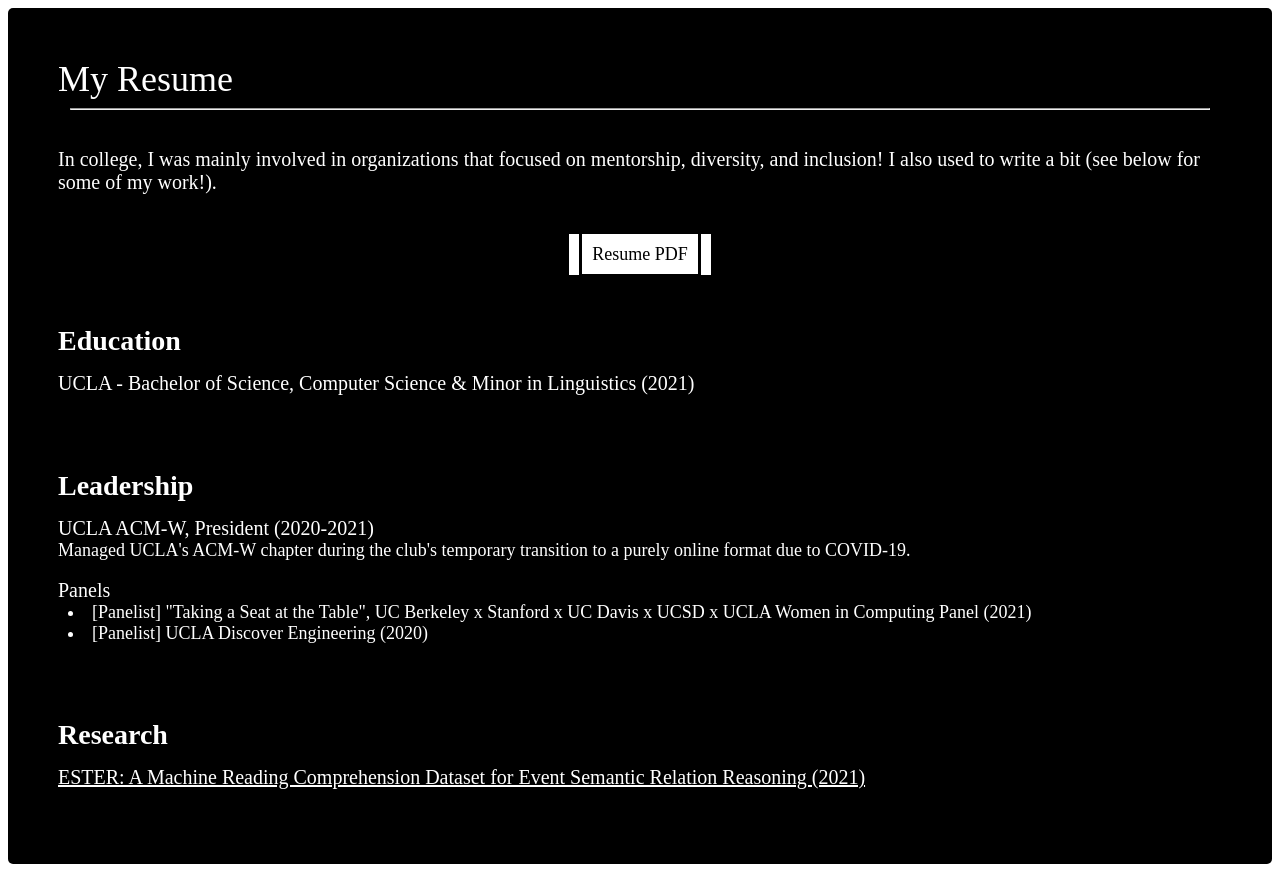
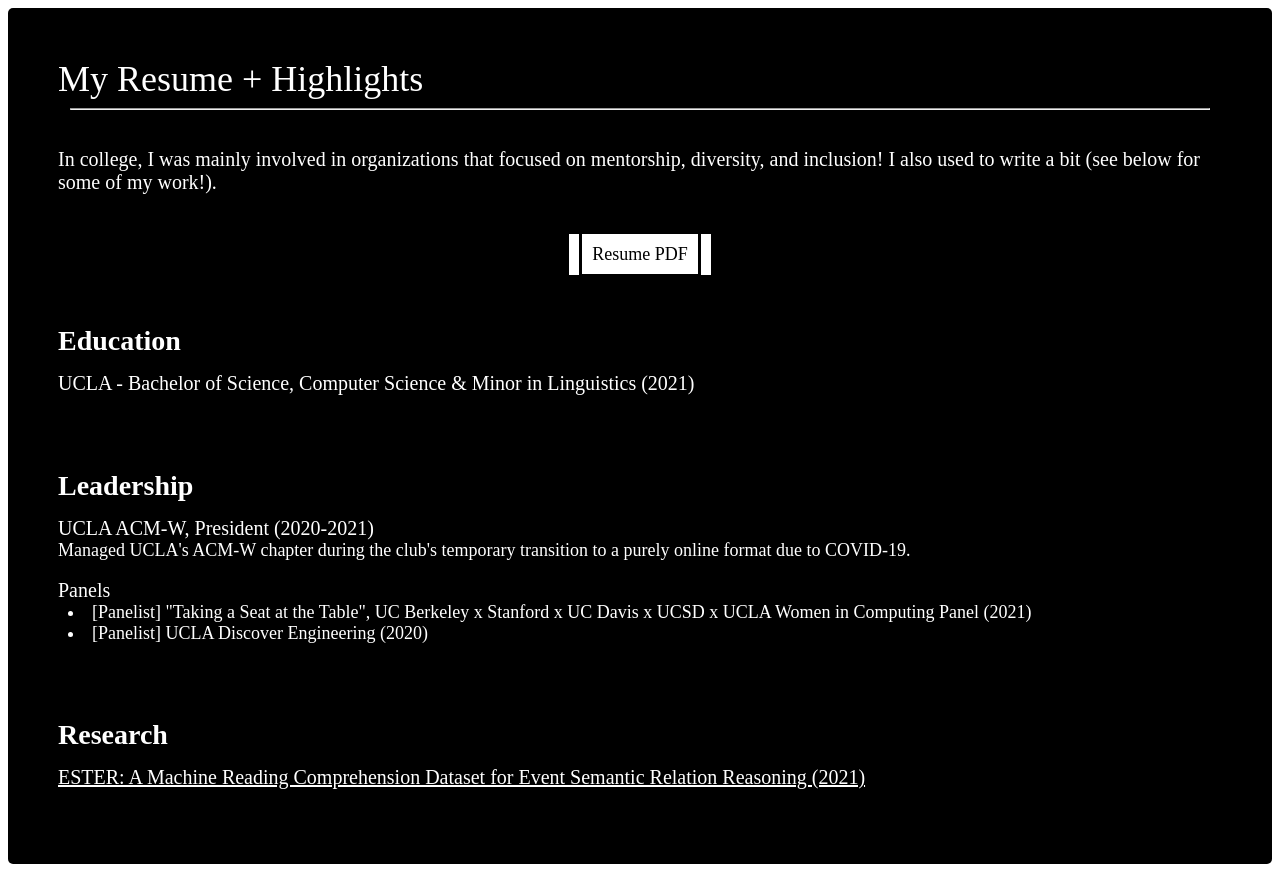
Before and after one commit to JuliaB1/JuliaB1.github.io, a Gatsby site: page /components/Resume in a window 1280 px wide. Built offline with nearby package versions, Linux system fonts and the light colour scheme; Gatsby itself is replaced by a stand-in of ours.

Commit message:
changed resume section header

```diff
--- a/src/pages/components/Resume.js
+++ b/src/pages/components/Resume.js
@@ -34,7 +34,7 @@ const Resume = () => {
     return (
         <div style={blackBg}>
             <div style={{ fontSize: 36, paddingTop: 50, paddingLeft: 50 }}>
-                My Resume
+                My Resume + Highlights
             </div>
             <hr style={{ width: "90%" }} />
             <div style={{ paddingLeft: 50, paddingTop: 30, paddingRight: 50 }}>
```
